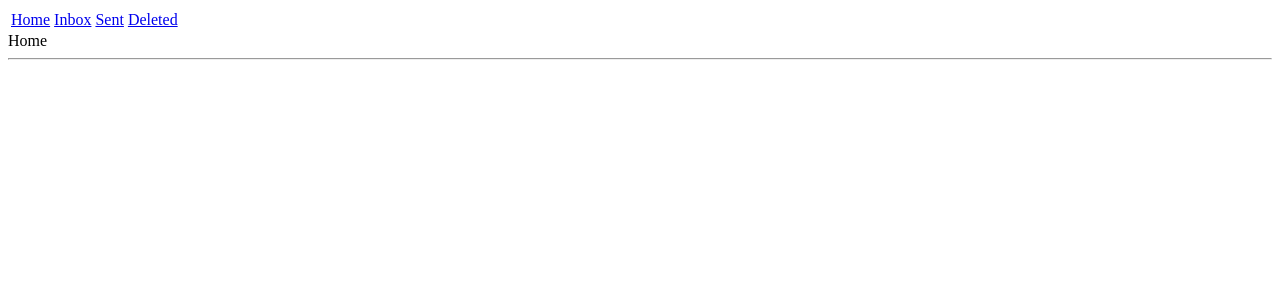
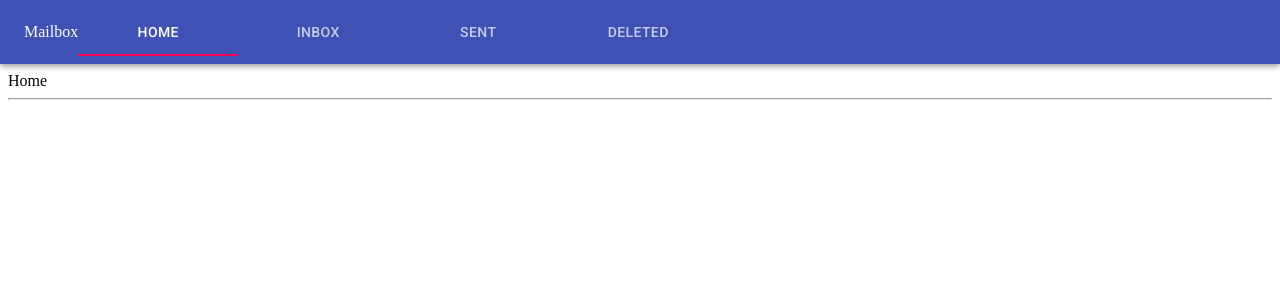
Before and after one commit to zodimo/poc-email-client-react, a React (Create React App) app: page / in a window 1280 px wide. Shown: the top 300 px of the page. Built offline with nearby package versions, Linux system fonts and the light colour scheme.

Commit message:
add material-ui, create theme boilerplate and add header

```diff
--- a/package.json
+++ b/package.json
@@ -3,6 +3,8 @@
   "version": "0.1.0",
   "private": true,
   "dependencies": {
+    "@material-ui/core": "^4.12.3",
+    "@material-ui/icons": "^4.11.2",
     "@testing-library/jest-dom": "^5.14.1",
     "@testing-library/react": "^11.2.7",
     "@testing-library/user-event": "^12.8.3",
--- a/src/components/App.js
+++ b/src/components/App.js
@@ -1,25 +1,17 @@
-import {Fragment, useEffect} from "react";
-import {Link, Route, Switch} from "react-router-dom";
+import {Fragment} from "react";
+import {Route, Switch} from "react-router-dom";
 import useMessageSelected from "./hooks/useMessageSelected";
 import Directory from "./Directory";
 import ViewMessage from "./ViewMessage";
+import Header from "./ui/Header";
 
 const App = () => {
     const {messageSelected} = useMessageSelected();
     return (
         <Fragment>
-            <table>
-                <tr>
-                    <td><Link to={"/"}>Home</Link></td>
-                    <td><Link to={"/inbox"}>Inbox</Link></td>
-                    <td><Link to={"/sent"}>Sent</Link></td>
-                    <td><Link to={"/deleted"}>Deleted</Link></td>
-                </tr>
-            </table>
-
+            <Header/>
             <Switch>
-                <Route exact path="/" component={() => <div>Home</div>}
-                />
+                <Route exact path="/" component={() => <div>Home</div>}/>
                 <Route exact path="/inbox"><Directory name="inbox"/></Route>
                 <Route exact path="/sent"><Directory name="sent"/></Route>
                 <Route exact path="/deleted"><Directory name="deleted"/></Route>
--- /dev/null
+++ b/src/components/ui/Header.js
@@ -0,0 +1,48 @@
+import {AppBar, Tab, Tabs, Toolbar} from "@material-ui/core";
+import {Fragment, useEffect, useState} from "react";
+import {Link, useLocation} from 'react-router-dom'
+
+const Header = () => {
+    const [value, setValue] = useState(0);
+    const location = useLocation();
+    const handleChange = (e, value) => {
+        setValue(value);
+    }
+
+    useEffect(() => {
+        switch (location.pathname) {
+            case "/":
+                setValue(0);
+                break;
+            case "/inbox":
+                setValue(1);
+                break;
+            case "/sent":
+                setValue(2);
+                break;
+            case "/deleted":
+                setValue(3);
+                break;
+            default :
+                setValue(false);
+        }
+    }, [location])
+
+    return <Fragment>
+        <AppBar position="fixed">
+            <Toolbar>
+                Mailbox
+                <Tabs value={value} onChange={handleChange}>
+                    <Tab label="Home" component={Link} to="/"/>
+                    <Tab label="Inbox" component={Link} to="/inbox"/>
+                    <Tab label="Sent" component={Link} to="/sent"/>
+                    <Tab label="Deleted" component={Link} to="/deleted"/>
+                </Tabs>
+            </Toolbar>
+        </AppBar>
+        {/*Second Toolbar is push the content out under the appbar*/}
+        <Toolbar/>
+    </Fragment>
+}
+
+export default Header;
--- /dev/null
+++ b/src/components/ui/Theme.js
@@ -0,0 +1,3 @@
+import { createTheme } from '@material-ui/core/styles';
+
+export default createTheme({});
--- a/src/index.js
+++ b/src/index.js
@@ -2,13 +2,16 @@ import React from 'react';
 import {RecoilRoot} from "recoil";
 import ReactDOM from 'react-dom';
 import {BrowserRouter} from "react-router-dom";
+import { ThemeProvider } from '@material-ui/core/styles';
 import App from './components/App';
-
+import theme from './components/ui/Theme';
 
 ReactDOM.render(
     <RecoilRoot>
         <BrowserRouter>
+            <ThemeProvider theme={theme}>
             <App/>
+            </ThemeProvider>
         </BrowserRouter>
     </RecoilRoot>,
     document.getElementById('root')
```
Also changed, not shown: 1 other file (tests, documents, lock files or other folders).
